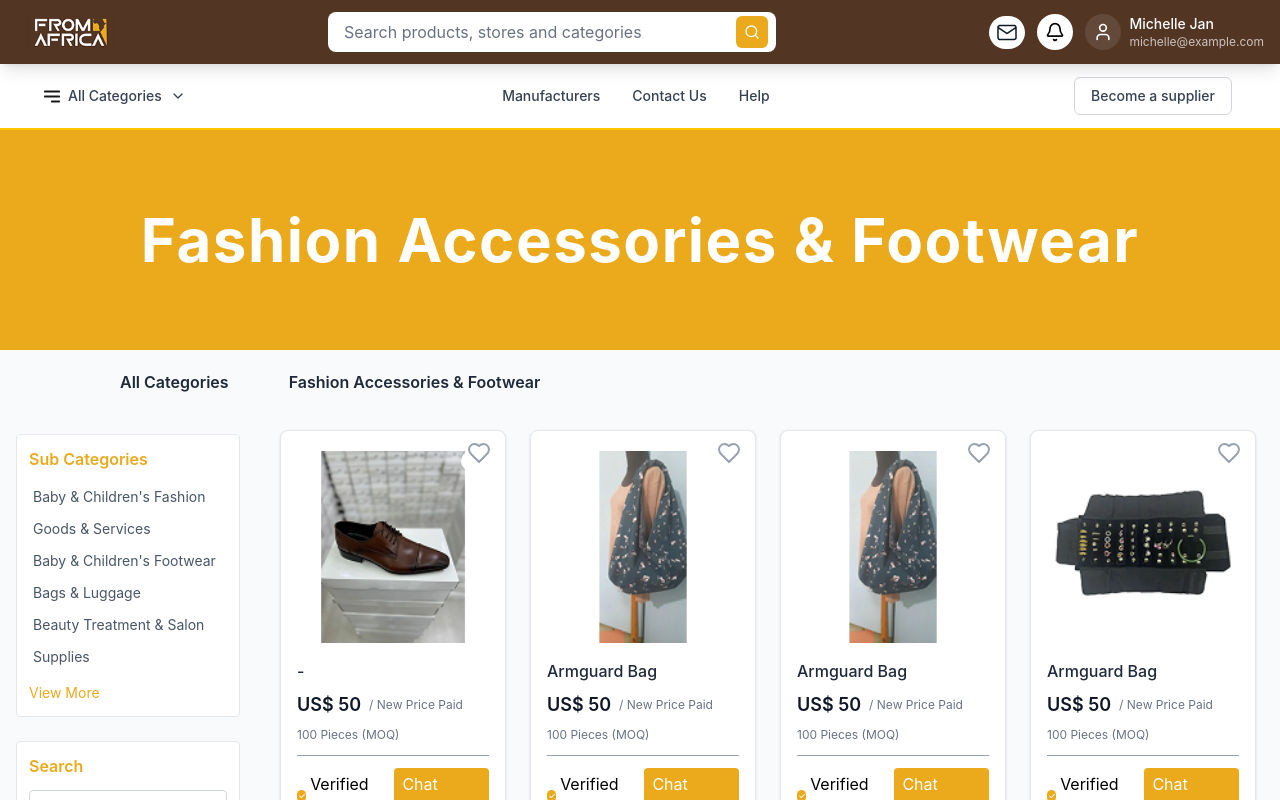
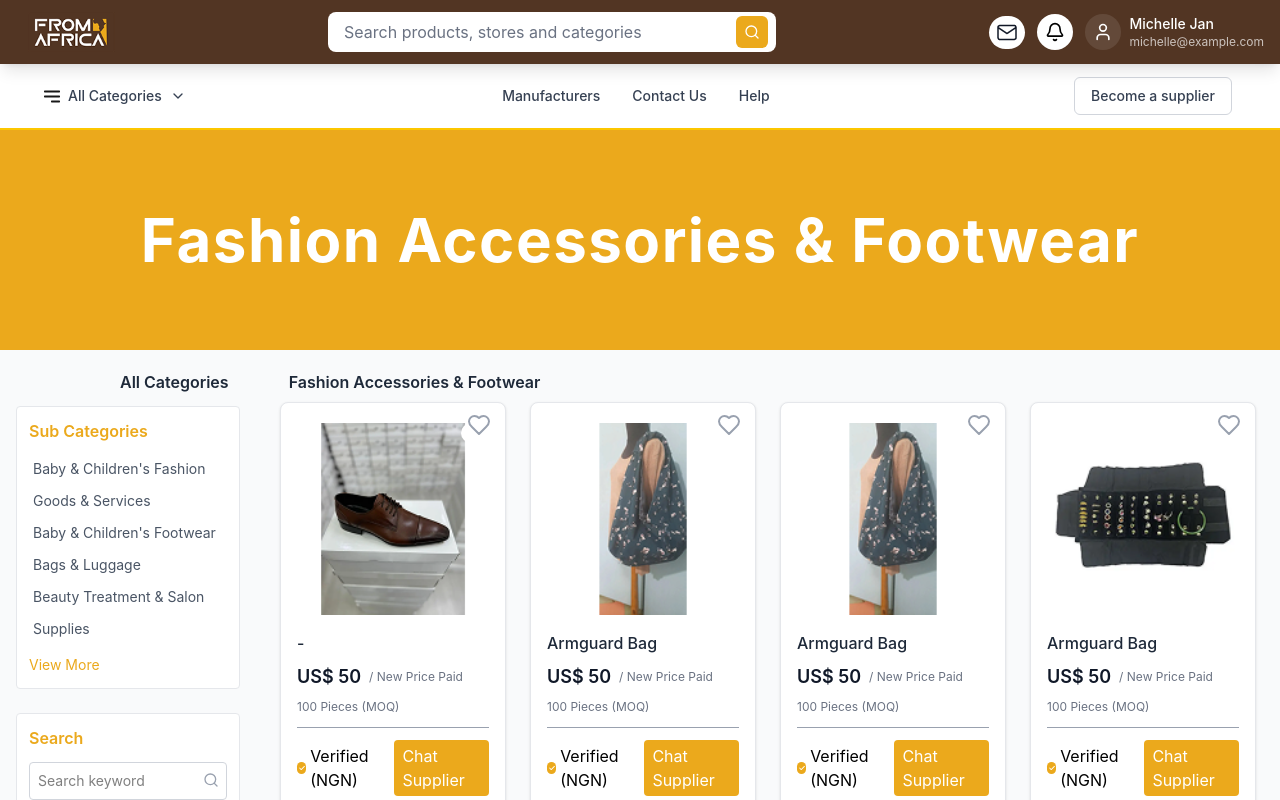
Before and after one commit to 0xidennis/africa, a React (Vite) app: page /Verification in a window 1280 px wide. Shown: the top 800 px of the page. Built offline with nearby package versions, Linux system fonts and the light colour scheme.

Commit message:
first commit

```diff
--- a/src/ProductPage/Product.jsx
+++ b/src/ProductPage/Product.jsx
@@ -217,8 +217,8 @@ const Product = () => {
         <SubNav/>
         <Header/>
          <div className="min-h-screen bg-gray-50 mt-5">
-            <div className='flex gap-15 lg:ml-30 '>
-            <h3 className=" font-semibold text-gray-800 mb-3 hidden lg:flex"> All Categories</h3>
+            <div className='flex gap-15 lg:ml-30 -mb-7'>
+            <h3 className=" font-semibold text-gray-800 mb-3 hidden lg:flex z-10"> All Categories</h3>
                 <h3 className=" font-semibold text-gray-800 mb-3  text-center justify-center">Fashion Accessories & Footwear</h3>
             </div>
 
@@ -231,7 +231,7 @@ const Product = () => {
         {/* Sidebar */}
         <div
           className={` -mt-3
-          fixed lg:static inset-y-0 left-0 z-50 w-64 bg-gray-50  border-gray-200 transform transition-transform duration-300 ease-in-out
+          fixed lg:static inset-y-0 left-0  w-64 bg-gray-50  border-gray-200 transform transition-transform duration-300 ease-in-out
           ${sidebarOpen ? "translate-x-0" : "-translate-x-full lg:translate-x-0"}
         `}
         >
```
